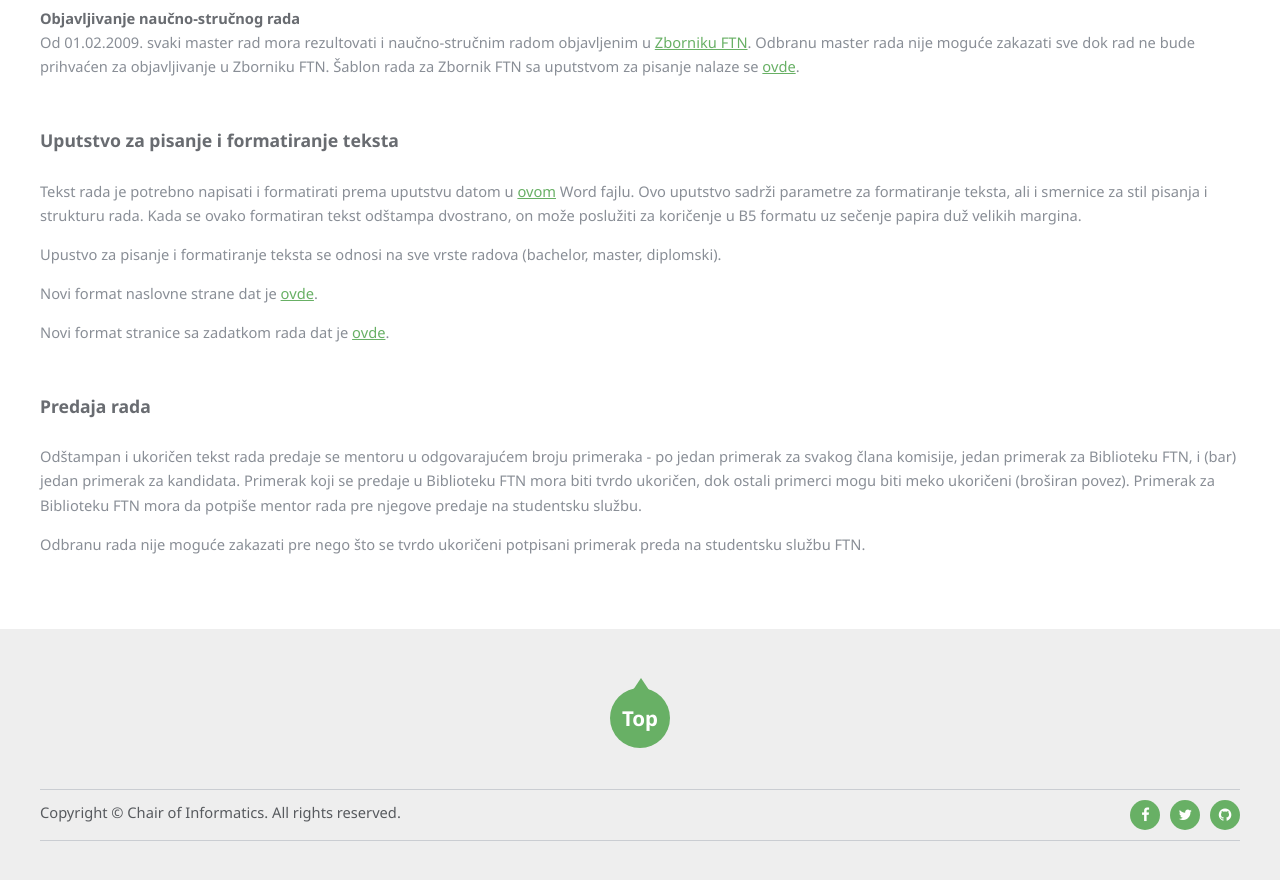
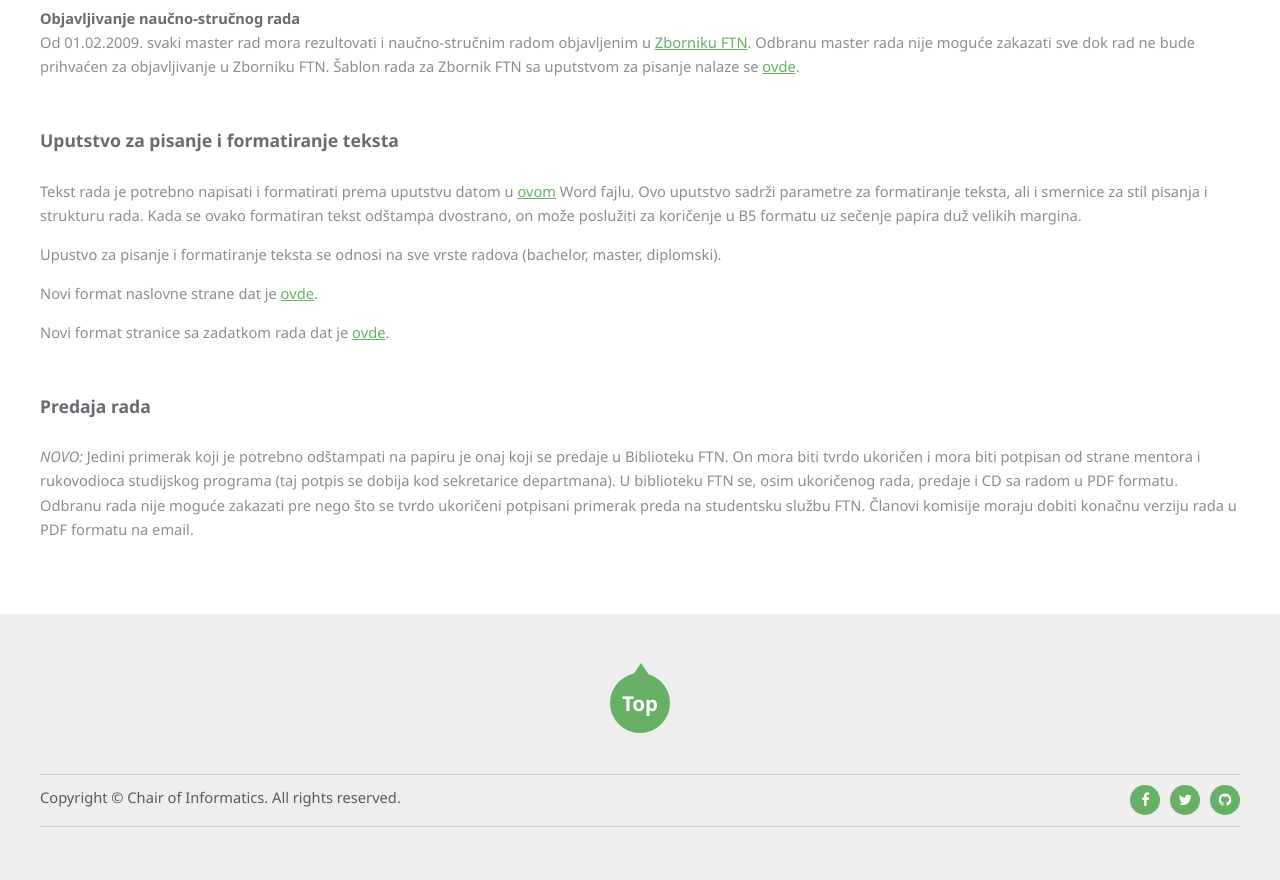
Before and after one commit to unsftn/informatika, a Jekyll site: the page built from thesis.md, in a window 1280 px wide and 900 px high, scrolled down 1177 px. Shown: the top 880 px of the window. Built offline with Jekyll 4.4.1, drawn with Linux system fonts in a browser that asks for light colours.

Commit message:
Hard copy diplomskog rada.
Clanovima komisije ne mora se vise dostavljati hard copy rada, dovoljno
je da dobiju PDF.

```diff
--- a/thesis.md
+++ b/thesis.md
@@ -67,6 +67,4 @@ Novi format stranice sa zadatkom rada dat je [ovde]({{"/files/thesis/zadatak.doc
 
 ### Predaja rada
 
-Odštampan i ukoričen tekst rada predaje se mentoru u odgovarajućem broju primeraka - po jedan primerak za svakog člana komisije, jedan primerak za Biblioteku FTN, i (bar) jedan primerak za kandidata. Primerak koji se predaje u Biblioteku FTN mora biti tvrdo ukoričen, dok ostali primerci mogu biti meko ukoričeni (broširan povez). Primerak za Biblioteku FTN mora da potpiše mentor rada pre njegove predaje na studentsku službu.
-
-Odbranu rada nije moguće zakazati pre nego što se tvrdo ukoričeni potpisani primerak preda na studentsku službu FTN.
+*NOVO:* Jedini primerak koji je potrebno odštampati na papiru je onaj koji se predaje u Biblioteku FTN. On mora biti tvrdo ukoričen i mora biti potpisan od strane mentora i rukovodioca studijskog programa (taj potpis se dobija kod sekretarice departmana). U biblioteku FTN se, osim ukoričenog rada, predaje i CD sa radom u PDF formatu. Odbranu rada nije moguće zakazati pre nego što se tvrdo ukoričeni potpisani primerak preda na studentsku službu FTN. Članovi komisije moraju dobiti konačnu verziju rada u PDF formatu na email.
```
